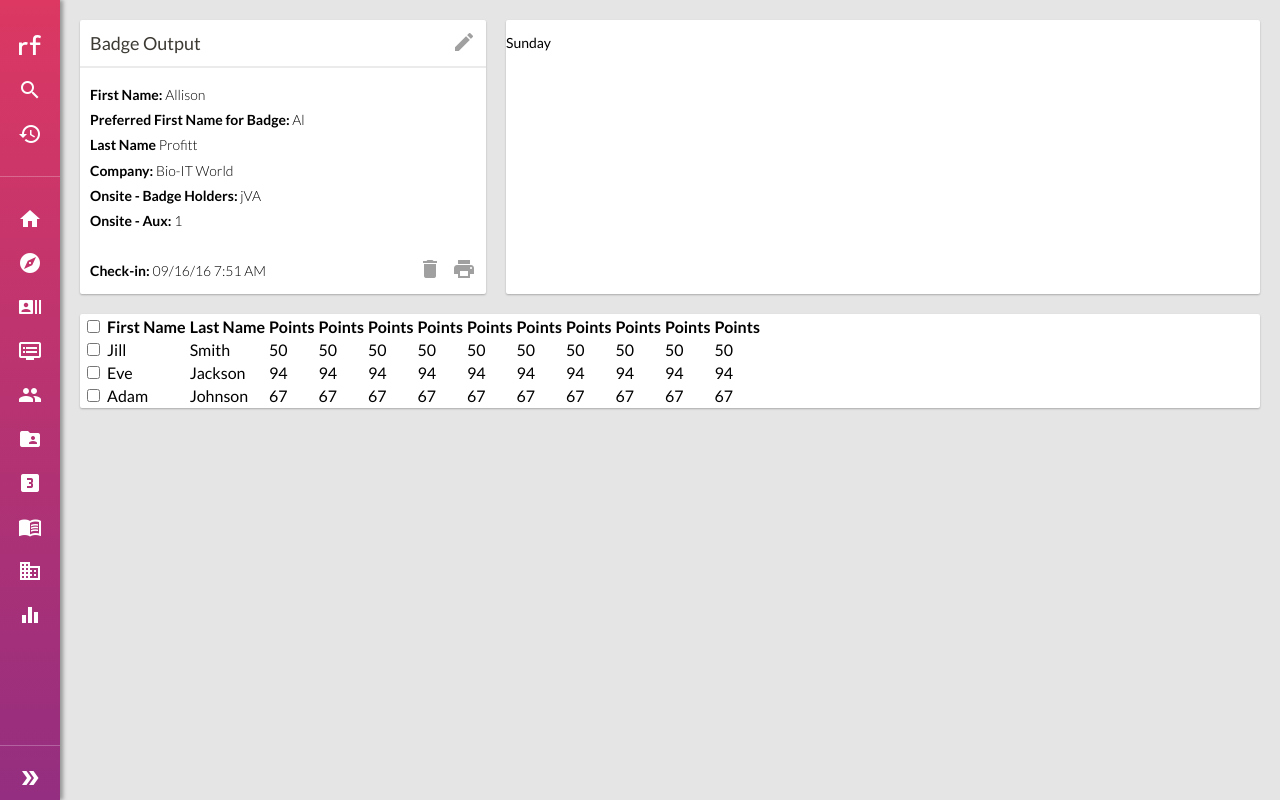
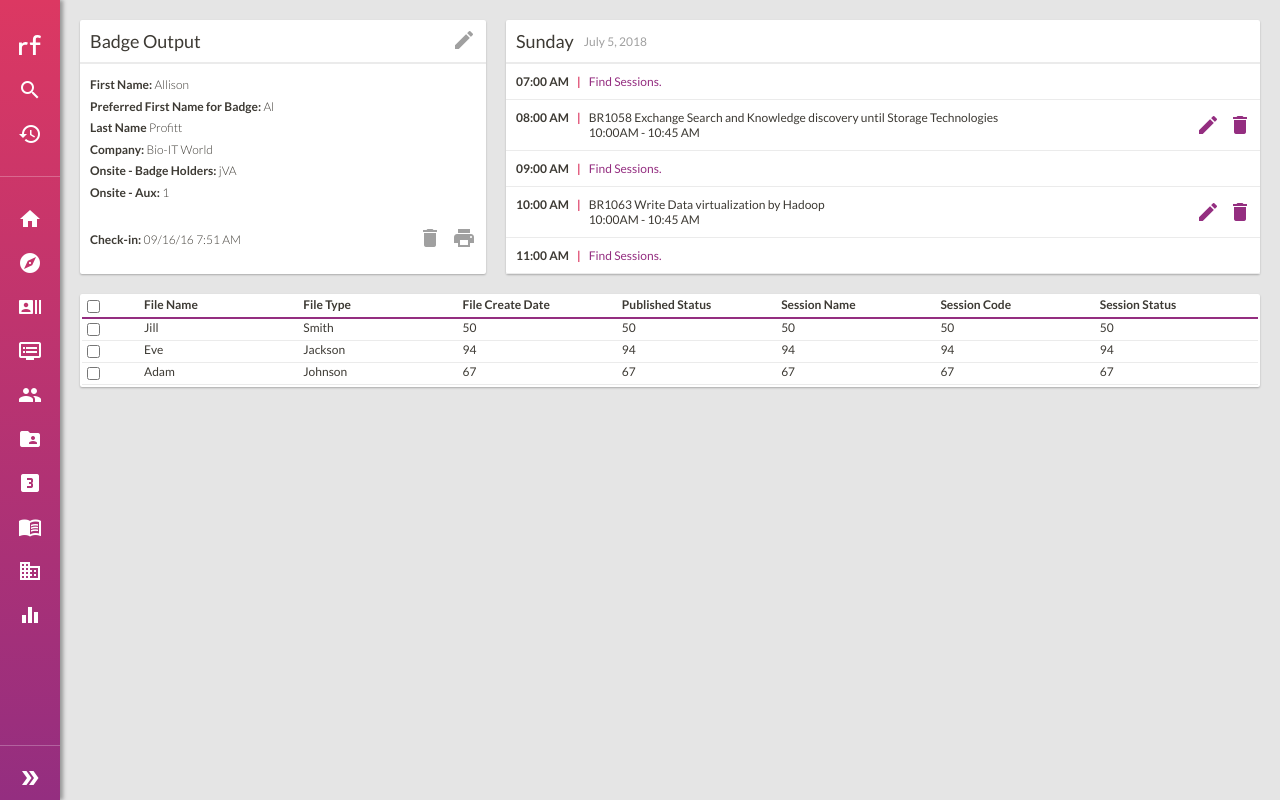
Before and after one commit to jordanaray/rainfocus-ui-jordana-ray, a React (Create React App) app: page / in a window 1280 px wide. Built offline with nearby package versions, Linux system fonts and the light colour scheme.

Commit message:
schedule component
styling layout content

```diff
--- a/src/components/badge.js
+++ b/src/components/badge.js
@@ -5,7 +5,7 @@ class Badge extends React.Component {
   render() {
     return <div className="badge panel">
       <div className="layout horizontal between-justified center hr-badge">
-        <h1 className="sm-text md-weight pl-sm ">Badge Output</h1>
+        <p className="sm-text md-weight pl-sm ">Badge Output</p>
         <a href="/"><span class="material-icons gray-text pr-sm">edit</span></a>
       </div>
       <ul className="light xxs-text">
--- a/src/components/files.js
+++ b/src/components/files.js
@@ -6,23 +6,19 @@ class Files extends React.Component {
     return <div className="files panel">
       <div className="scrolling-table">
         <table>
-          <tr>
-            <th><input type="checkbox" /></th>
-            <th>First Name</th>
-            <th>Last Name</th>
-            <th>Points</th>
-            <th>Points</th>
-            <th>Points</th>
-            <th>Points</th>
-            <th>Points</th>
-            <th>Points</th>
-            <th>Points</th>
-            <th>Points</th>
-            <th>Points</th>
-            <th>Points</th>
+          <tr className="layout horizontal ">
+            <th className="checkbox"><input type="checkbox" /></th>
+            <th>File Name</th>
+            <th>File Type</th>
+            <th>File Create Date</th>
+            <th>Published Status</th>
+            <th>Session Name</th>
+            <th>Session Code</th>
+            <th>Session Status</th>
+
           </tr>
           <tr>
-            <td><input type="checkbox" /></td>
+            <td className="checkbox"><input type="checkbox" /></td>
             <td>Jill</td>
             <td>Smith</td>
             <td>50</td>
@@ -30,14 +26,10 @@ class Files extends React.Component {
             <td>50</td>
             <td>50</td>
             <td>50</td>
-            <td>50</td>
-            <td>50</td>
-            <td>50</td>
-            <td>50</td>
-            <td>50</td>
+
           </tr>
           <tr>
-            <td><input type="checkbox" /></td>
+            <td className="checkbox"><input type="checkbox" /></td>
             <td>Eve</td>
             <td>Jackson</td>
             <td>94</td>
@@ -45,14 +37,10 @@ class Files extends React.Component {
             <td>94</td>
             <td>94</td>
             <td>94</td>
-            <td>94</td>
-            <td>94</td>
-            <td>94</td>
-            <td>94</td>
-            <td>94</td>
+
           </tr>
           <tr>
-            <td><input type="checkbox" /></td>
+            <td className="checkbox"><input type="checkbox" /></td>
             <td>Adam</td>
             <td>Johnson</td>
             <td>67</td>
@@ -60,11 +48,7 @@ class Files extends React.Component {
             <td>67</td>
             <td>67</td>
             <td>67</td>
-            <td>67</td>
-            <td>67</td>
-            <td>67</td>
-            <td>67</td>
-            <td>67</td>
+
           </tr>
         </table>
       </div>
--- a/src/components/schedule.js
+++ b/src/components/schedule.js
@@ -4,7 +4,53 @@ import '../sass/schedule.scss';
 class Schedule extends React.Component {
   render() {
     return <div className="schedule panel">
-      <p className="red">Sunday</p>
+      <div className="layout horizontal center hr-badge">
+        <p className="sm-text md-weight pl-sm pr-sm">Sunday</p>
+        <span class="gray-text xxs-text pr-sm">July 5, 2018</span>
+      </div>
+      <div className="layout horizontal center hr-schedule pl-sm">
+        <span><strong>07:00 AM</strong></span>
+        <span className="brand-primary bold">|</span>
+        <span className="brand-secondary">Find Sessions.</span>
+      </div>
+      <div className="layout horizontal center hr-schedule between-justified pl-sm">
+        <div className="layout horizontal">
+          <span><strong>08:00 AM</strong></span>
+          <span className="brand-primary bold">|</span>
+          <div className="layout vertical">
+          <span className="pb-0">BR1058 Exchange Search and Knowledge discovery until Storage Technologies</span>
+          <span className="pt-0">10:00AM - 10:45 AM</span>
+          </div>
+        </div>
+        <div className="layout horizontal">
+          <a href="/"><span class="material-icons pr-sm">edit</span></a>
+          <a href="/"><span class="material-icons pr-sm">delete</span></a>
+        </div>
+      </div>
+      <div className="layout horizontal center hr-schedule pl-sm">
+        <span><strong>09:00 AM</strong></span>
+        <span className="brand-primary bold">|</span>
+        <span className="brand-secondary">Find Sessions.</span>
+      </div>
+      <div className="layout horizontal center hr-schedule between-justified pl-sm">
+        <div className="layout horizontal">
+          <span><strong>10:00 AM</strong></span>
+          <span className="brand-primary bold">|</span>
+          <div className="layout vertical">
+            <span className="pb-0">BR1063 Write Data virtualization by Hadoop</span>
+            <span className="pt-0">10:00AM - 10:45 AM</span>
+          </div>
+        </div>
+        <div className="layout horizontal">
+          <a href="/"><span class="material-icons pr-sm">edit</span></a>
+          <a href="/"><span class="material-icons pr-sm">delete</span></a>
+        </div>
+      </div>
+      <div className="layout horizontal center hr-schedule pl-sm">
+        <span><strong>11:00 AM</strong></span>
+        <span className="brand-primary bold">|</span>
+        <span className="brand-secondary">Find Sessions.</span>
+      </div>
     </div>
       ;
   }
--- a/src/sass/App.scss
+++ b/src/sass/App.scss
@@ -23,6 +23,12 @@
 Spacing
 ===========================
 */
+.pb-0 {
+  padding-bottom: 0 !important;
+}
+.pt-0 {
+  padding-top: 0 !important;
+}
 
 .pl-sm {
   padding-left: 10px;
--- a/src/sass/badge.scss
+++ b/src/sass/badge.scss
@@ -9,10 +9,14 @@ ul {
   flex-basis: 100%;
   padding-bottom: 10px;
   ul {
-    padding: 0 10px 10px 10px;
+    padding: 0px 10px 10px 10px;
+    margin-top: 10px;
     li {
       line-height: 1.8;
     }
+  }
+  p {
+      padding: 10px;
   }
 }
 
--- a/src/sass/files.scss
+++ b/src/sass/files.scss
@@ -1,14 +1,49 @@
+@import "variables";
+
 ul {
-    list-style-type: none;
+  list-style-type: none;
 }
 
 .files {
-    background-color: white;
-    flex-basis: 100%;
+  background-color: white;
+  flex-basis: 100%;
+}
+
+.scrolling-table {
+  overflow-x: auto;
+  max-width: 100vw;
+  width: 100%;
+}
+
+tr {
+  display: flex;
+  width: 100%;
+}
+
+table {
+    min-width: 100%;
+}
+
+th {
+  //   width: 15%;
+  flex: auto;
+  flex-basis: 20%;
+  text-align: left;
+  padding-right: 40px;
+  border-bottom: 2px solid $brand-secondary;
+}
+
+td {
+  flex: auto;
+  flex-basis: 20%;
+  text-align: left;
+  padding-right: 40px;
+  border-bottom: 1px solid $gray;
+  //   width: 15%;
 
 }
 
-.scrolling-table {
-    overflow-x:auto;
-    max-width: 100vw;
+.checkbox {
+  flex: auto;
+
 }
--- a/src/sass/schedule.scss
+++ b/src/sass/schedule.scss
@@ -1,8 +1,22 @@
-ul {
-    list-style-type: none;
+@import "variables";
+
+.schedule {
+  background-color: white;
+  flex-basis: 100%;
+  p {
+    padding: 10px;
+  }
+  span {
+    padding: 10px 8px 10px 0px;
+    strong {
+      white-space: nowrap;
+    }
+  }
+  .material-icons {
+      color: $brand-secondary;
+  }
 }
 
-.schedule {
-    background-color: white;
-    flex-basis: 100%;
+.hr-schedule {
+  border-bottom: 1px solid $gray;
 }
--- a/src/sass/typography.scss
+++ b/src/sass/typography.scss
@@ -6,6 +6,12 @@
 Typography
 ===========================
 */
+body {
+    font-family: $primary-typeface;
+    font-size: $xxs-size;
+    color: $dark-text !important;
+}
+
 
 h1 {
     color: $dark-text !important;
@@ -32,7 +38,9 @@ h5 {
 p {
     font-family: $primary-typeface;
     font-size: $xxs-size;
+    margin: 0;
 }
+
 
 .light {
     font-weight: 300;
@@ -40,6 +48,9 @@ p {
 
 .md-weight {
     font-weight: 400;
+}
+.bold {
+    font-weight: 700;
 }
 
 .brand-primary {
--- a/src/sass/variables.scss
+++ b/src/sass/variables.scss
@@ -35,7 +35,7 @@ Typography Sizes
 ===========================
 */
 
-$xxs-size: 14px;
+$xxs-size: 12px;
 $xs-size: 16px;
 $sm-size: 18px;
 $md-size: 32px;
```
